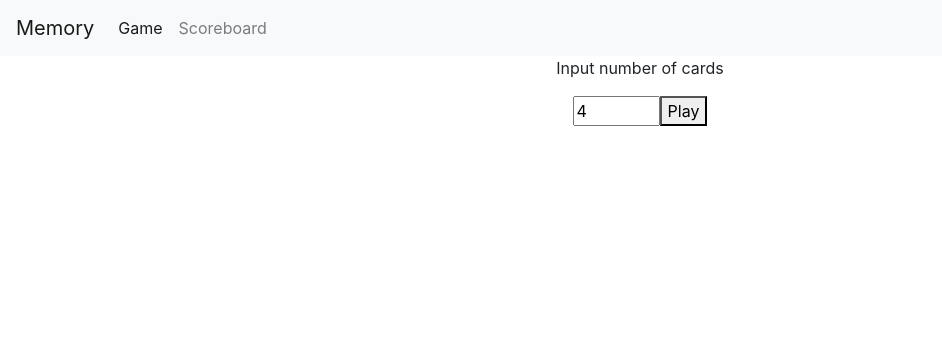
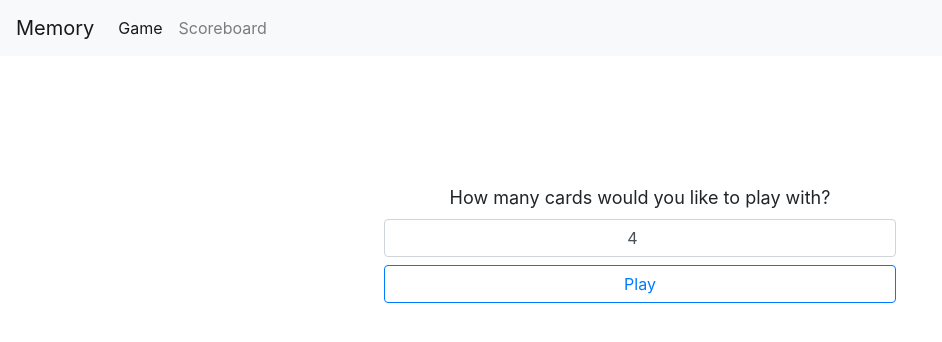
Before and after one commit to ewelinalabas/memorygame, a React (Create React App) app: page / in a window 1280 px wide. Shown: the top 342 px of the page, without its empty margins (0-942 px from the left). Built offline with nearby package versions, Linux system fonts and the light colour scheme.

Commit message:
Add styles to BoardForm

```diff
--- a/src/components/Game/Board.jsx
+++ b/src/components/Game/Board.jsx
@@ -1,5 +1,6 @@
 import React from 'react';
 import { connect } from 'react-redux';
+import { Container } from 'react-bootstrap';
 import { makeMove } from '../../actions/game';
 import { Card } from './Card';
 
@@ -9,7 +10,8 @@ const BoardPure = ({ board, makeMove, disabled }) => {
   }
 
   return(
-    board.map((card, index) =>
+    <Container className="board">
+      {board.map((card, index) =>
         <Card
           key={index}
           id={index}
@@ -19,7 +21,8 @@ const BoardPure = ({ board, makeMove, disabled }) => {
           matched={card.matched}
           handleClick={handleClick}
         />
-    )
+      )}
+    </Container>
   )
 }
 
--- a/src/components/Game/GameForm.jsx
+++ b/src/components/Game/GameForm.jsx
@@ -1,13 +1,13 @@
 import React, { useState } from 'react';
 import { connect } from 'react-redux';
 import { buildBoard } from '../../actions/game';
+import { Form, Button } from 'react-bootstrap';
 
 const GameFormPure = ({ buildBoard }) => {
   const MIN_NUMBER_OF_CARDS = 4
   const MAX_NUMBER_OF_CARDS = 20
   const ERROR_MESSAGE = `Please provide an even number from ${MIN_NUMBER_OF_CARDS} to ${MAX_NUMBER_OF_CARDS}`
   const [cardsNumber, setCardsNumber] = useState(MIN_NUMBER_OF_CARDS)
-  const [errorMessage, setErrorMessage] = useState('')
 
   const validateInput = (value) => {
     return (
@@ -19,25 +19,28 @@ const GameFormPure = ({ buildBoard }) => {
   const handleClick = () => {
     if(validateInput(cardsNumber)) {
       buildBoard(cardsNumber)
-    } else {
-      setErrorMessage(ERROR_MESSAGE)
     }
   }
 
   return (
-    <div className="App">
-      <p>Input number of cards</p>
-      <input
+    <Form className="form">
+      <Form.Label>How many cards would you like to play with?</Form.Label>
+      <Form.Control
         type="number"
         min={MIN_NUMBER_OF_CARDS}
         max={MAX_NUMBER_OF_CARDS}
         step="2"
         value={cardsNumber}
         onChange={(event) => setCardsNumber(event.target.value)}
-      ></input>
-      <button type="submit" onClick={handleClick}>Play</button>
-      <p>{errorMessage}</p>
-    </div>
+      ></Form.Control>
+      <Button
+        type="submit"
+        variant="outline-primary"
+        onClick={handleClick}
+      >
+        Play
+      </Button>
+    </Form>
   )
 }
 
--- a/src/components/Navigation.jsx
+++ b/src/components/Navigation.jsx
@@ -3,13 +3,12 @@ import { Navbar, Nav } from "react-bootstrap";
 
 export const Navigation = ({ location }) => {
   return (
-    <Navbar bg="light" variant="light">
+    <Navbar bg="light" variant="light" expand="sm">
         <Navbar.Brand >Memory</Navbar.Brand>
         <Nav activeKey={location.pathname} className="mr-auto">
           <Nav.Link href="/" className="nav-item nav-link">
             Game
           </Nav.Link>
-
           <Nav.Link href="/scoreboard" className="nav-item nav-link">
             Scoreboard
           </Nav.Link>
--- a/src/index.js
+++ b/src/index.js
@@ -8,18 +8,19 @@ import { App } from './App';
 import { Scoreboard } from './components/Scoreboard/Scoreboard';
 import * as serviceWorker from './serviceWorker';
 import { Route, BrowserRouter as Router, withRouter } from 'react-router-dom';
+import { Container } from 'react-bootstrap';
 
 const rootElement = document.getElementById('root')
 const NavigationWithRouter = withRouter(Navigation)
 const routing = (
   <Router>
-    <div className="container-fullwidth">
+    <Container fluid>
       <Provider store={store}>
         <NavigationWithRouter />
         <Route exact path = '/' component = {App} />
         <Route path = '/scoreboard' component = {Scoreboard} />
       </Provider>
-    </div>
+    </Container>
   </Router>
 )
 
--- a/src/styles/App.css
+++ b/src/styles/App.css
@@ -1,8 +1,35 @@
-.App {
+.form {
+  display: flex;
+  flex-direction: column;
+  align-items: center;
+  text-align: center;
+  margin-top: 10%;
+}
+
+.form-label {
+  font-size: large;
+  font-weight: 400;
+}
+
+.form-control {
+  width: 40%;
   text-align: center;
 }
 
+.btn-outline-primary {
+  width: 40%;
+  margin-top: 8px;
+}
+
+.board {
+  display: flex;
+  flex-direction: row;
+  flex-wrap: wrap;
+  justify-content: space-around;
+  align-items: baseline;
+}
+
 .card {
-  width: 50px;
-  height: 50px;
+  width: 100px;
+  height: 100px;
 }
--- a/src/styles/index.css
+++ b/src/styles/index.css
@@ -3,3 +3,7 @@ body {
   -webkit-font-smoothing: antialiased;
   -moz-osx-font-smoothing: grayscale;
 }
+
+.container-fluid {
+  padding: 0 0 0 0;
+}
```
Also changed, not shown: src/styles/Navigation.css (deleted, +0 -7 lines). Lines whose indentation alone changed are shown as unchanged.
